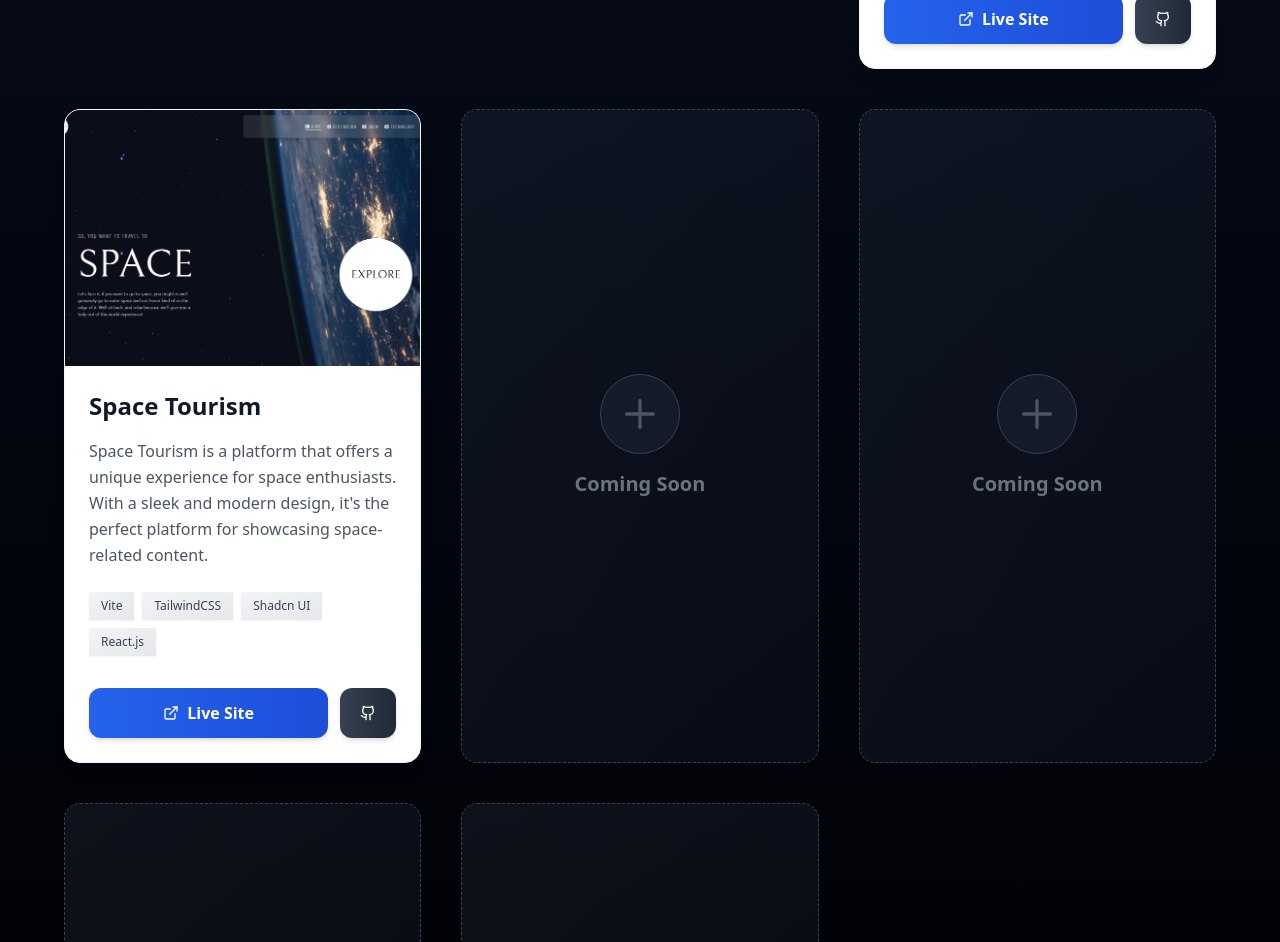
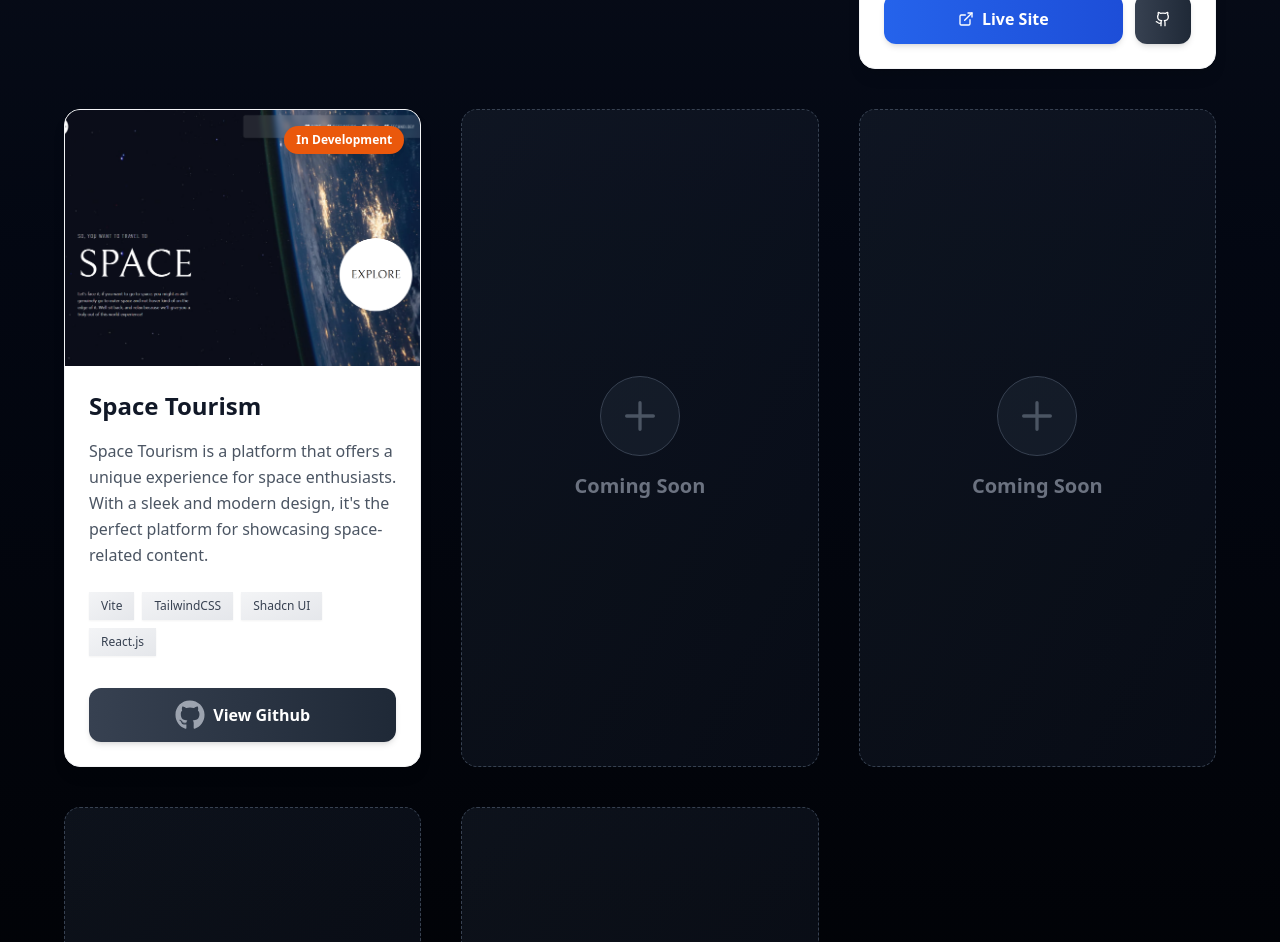
Before and after one commit to Jack-WebDev/next_portfolio, a Next.js app: page / in a window 1280 px wide. Shown: the part 3780-4722 px from the top of the page. Built offline with nearby package versions, Linux system fonts and the light colour scheme.

Commit message:
:lipstick: update project card styles and add inDev flag for projects

```diff
--- a/components/ProjectCards.tsx
+++ b/components/ProjectCards.tsx
@@ -37,7 +37,7 @@ export default function ProjectCards({
           <div className="absolute inset-0 bg-gradient-to-t from-black/60 via-transparent to-transparent opacity-0 group-hover:opacity-100 transition-opacity duration-500" />
 
           {inDev && (
-            <div className="absolute top-4 right-4 bg-gradient-to-r from-yellow-400 to-orange-500 text-white text-xs font-bold px-3 py-1.5 rounded-full shadow-lg animate-pulse">
+            <div className="absolute top-4 right-4 bg-orange-600 text-white text-xs font-bold px-3 py-1.5 rounded-full shadow-lg ">
               In Development
             </div>
           )}
--- a/components/Projects.tsx
+++ b/components/Projects.tsx
@@ -43,6 +43,7 @@ export default function Projects() {
       link: "https://space-tourism-xi-lilac.vercel.app/",
       tools: ["Vite", "TailwindCSS", "Shadcn UI", "React.js"],
       gitHubLink: "https://github.com/Jack-WebDev/space-tourism",
+      inDev: true,
     },
   ];
 
@@ -75,6 +76,7 @@ export default function Projects() {
                 tools={project.tools}
                 link={project.link}
                 gitHubLink={project.gitHubLink}
+                inDev={project.inDev}
               />
             </div>
           ))}
--- a/package.json
+++ b/package.json
@@ -16,7 +16,8 @@
     "react": "^18",
     "react-dom": "^18",
     "react-icons": "^5.2.1",
-    "react-wrap-balancer": "^1.1.1"
+    "react-wrap-balancer": "^1.1.1",
+    "sharp": "^0.34.4"
   },
   "devDependencies": {
     "@types/node": "^20",
```
Also changed, not shown: 1 other file (tests, documents, lock files or other folders).
